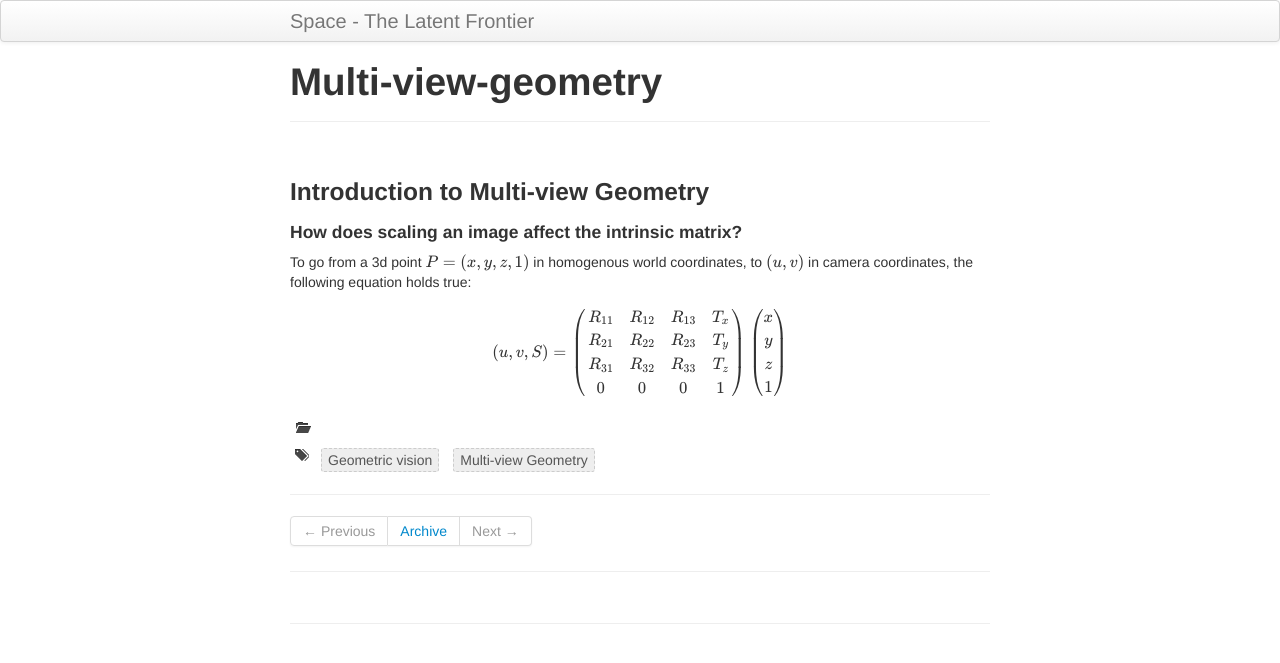
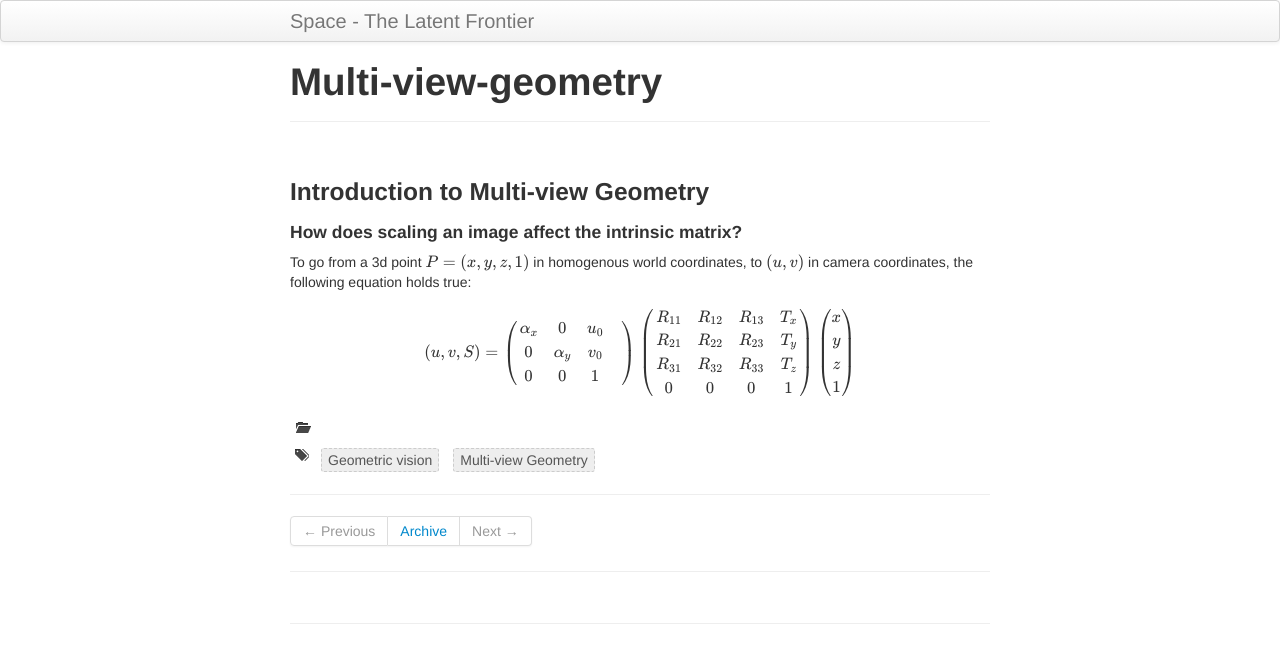
Before and after one commit to skt9/skt9.github.io, a Jekyll site: the page built from pages/multi-view-geometry.md, in a window 1280 px wide. Shown: the top 663 px of the page. Built offline with Jekyll 4.4.1, drawn with Linux system fonts in a browser that asks for light colours; formulas are drawn with MathJax 3.

Commit message:
Update multi-view-geometry.md

```diff
--- a/pages/multi-view-geometry.md
+++ b/pages/multi-view-geometry.md
@@ -12,7 +12,11 @@ tags: ["Geometric vision", "Multi-view Geometry"]
 To go from a 3d point $P=(x,y,z,1)$ in homogenous world coordinates, to $(u,v)$ in camera coordinates, the following equation holds true:
 
 $$
-(u,v,S) = \begin{pmatrix}R_{11} & R_{12} & R_{13} & T_{x}\\
+(u,v,S) = \begin{pmatrix}\alpha_{x} & 0 & u_0 & \\
+0 & \alpha_{y} & v_0\\
+0 & 0 & 1 \\
+\end{pmatrix}
+\begin{pmatrix}R_{11} & R_{12} & R_{13} & T_{x}\\
 R_{21} & R_{22} & R_{23} & T_{y}\\
 R_{31} & R_{32} & R_{33} & T_{z}\\
 0 & 0 & 0 & 1\\
```
